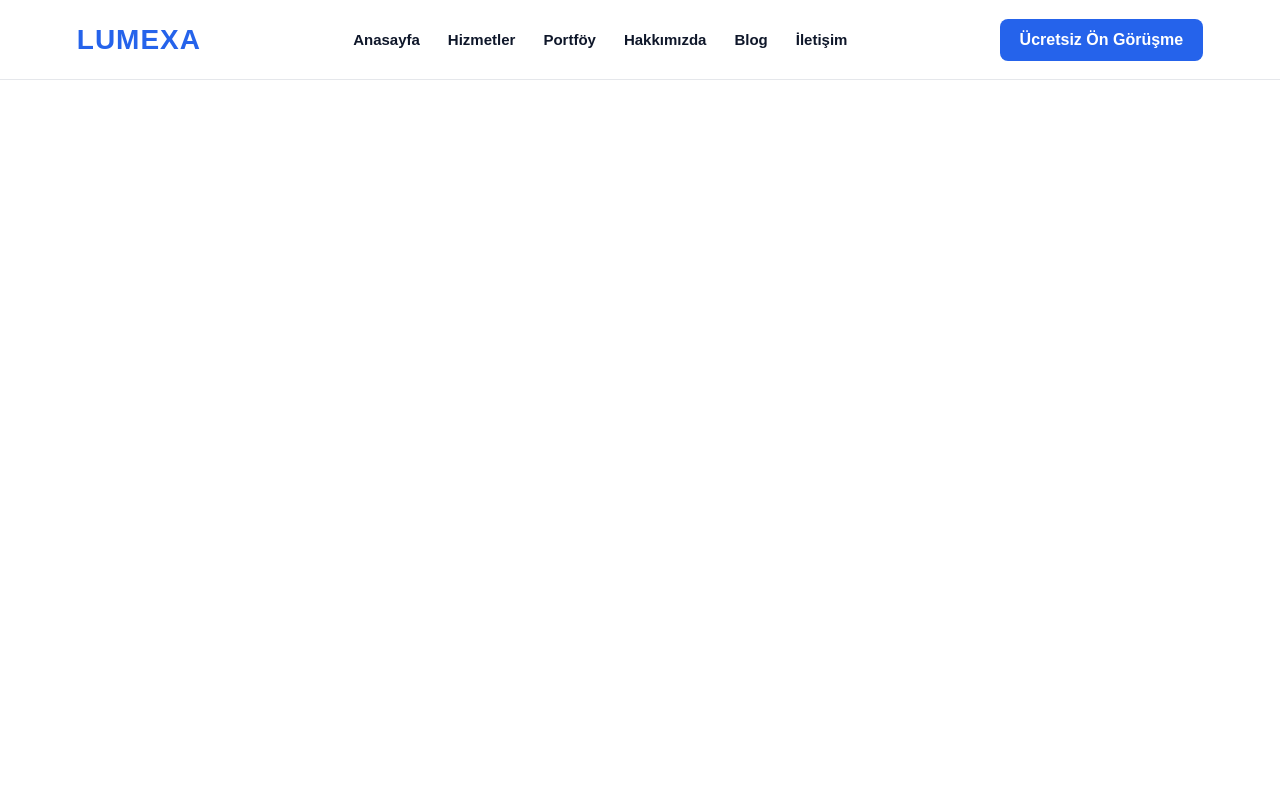
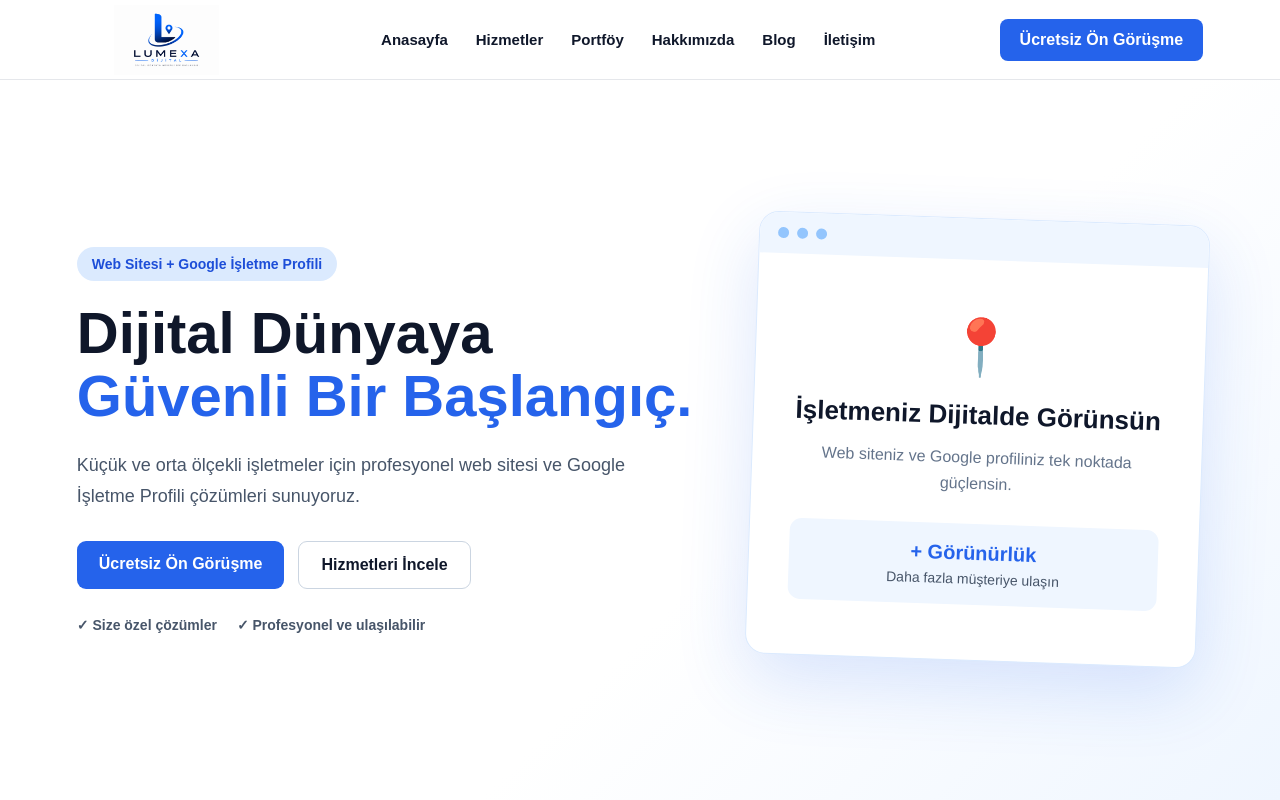
Before and after one commit to lumexa-digital/lumexa-website, a plain HTML site: page index.html in a window 1280 px wide. Drawn offline with Linux system fonts and the light colour scheme.

Commit message:
Lumexa v1 tamamlandı

```diff
--- a/index.html
+++ b/index.html
@@ -12,8 +12,9 @@
 <body>
 
 <header class="navbar">
-    <div class="logo">LUMEXA</div>
-
+    <a href="#anasayfa" class="logo">
+    <img src="./assets/lumexa-logo.png" alt="Lumexa Digital">
+</a>
     <nav class="menu">
         <a href="#">Anasayfa</a>
         <a href="#">Hizmetler</a>
@@ -25,7 +26,54 @@
 
     <a href="#" class="meeting-button">Ücretsiz Ön Görüşme</a>
 </header>
+<main>
+    <section class="hero">
+        <div class="hero-content">
+            <span class="hero-label">Web Sitesi + Google İşletme Profili</span>
 
+            <h1>
+                Dijital Dünyaya
+                <span>Güvenli Bir Başlangıç.</span>
+            </h1>
+
+            <p>
+                Küçük ve orta ölçekli işletmeler için profesyonel web sitesi
+                ve Google İşletme Profili çözümleri sunuyoruz.
+            </p>
+
+            <div class="hero-buttons">
+                <a href="#" class="primary-button">Ücretsiz Ön Görüşme</a>
+                <a href="#" class="secondary-button">Hizmetleri İncele</a>
+            </div>
+
+            <div class="hero-features">
+                <span>✓ Size özel çözümler</span>
+                <span>✓ Profesyonel ve ulaşılabilir</span>
+            </div>
+        </div>
+
+        <div class="hero-visual">
+            <div class="browser-card">
+                <div class="browser-top">
+                    <span></span>
+                    <span></span>
+                    <span></span>
+                </div>
+
+                <div class="browser-content">
+                    <div class="map-icon">📍</div>
+                    <h3>İşletmeniz Dijitalde Görünsün</h3>
+                    <p>Web siteniz ve Google profiliniz tek noktada güçlensin.</p>
+
+                    <div class="stat-card">
+                        <strong>+ Görünürlük</strong>
+                        <span>Daha fazla müşteriye ulaşın</span>
+                    </div>
+                </div>
+            </div>
+        </div>
+    </section>
+</main>
 <script src="script.js"></script>
 
 </body>
--- a/style.css
+++ b/style.css
@@ -56,3 +56,183 @@ body {
 .meeting-button:hover {
     background-color: #1d4ed8;
 }
+.hero {
+    min-height: calc(100vh - 80px);
+    padding: 70px 6%;
+    display: flex;
+    align-items: center;
+    justify-content: space-between;
+    gap: 60px;
+    background: linear-gradient(135deg, #ffffff 60%, #eff6ff 100%);
+}
+
+.hero-content {
+    max-width: 620px;
+}
+
+.hero-label {
+    display: inline-block;
+    margin-bottom: 20px;
+    padding: 9px 15px;
+    background-color: #dbeafe;
+    color: #1d4ed8;
+    border-radius: 999px;
+    font-size: 14px;
+    font-weight: 700;
+}
+
+.hero h1 {
+    margin-bottom: 22px;
+    font-size: 58px;
+    line-height: 1.1;
+    color: #0f172a;
+}
+
+.hero h1 span {
+    display: block;
+    color: #2563eb;
+}
+
+.hero-content > p {
+    max-width: 560px;
+    margin-bottom: 30px;
+    color: #475569;
+    font-size: 18px;
+    line-height: 1.7;
+}
+
+.hero-buttons {
+    display: flex;
+    gap: 14px;
+    margin-bottom: 28px;
+}
+
+.primary-button,
+.secondary-button {
+    display: inline-block;
+    padding: 14px 22px;
+    border-radius: 9px;
+    text-decoration: none;
+    font-weight: 700;
+}
+
+.primary-button {
+    background-color: #2563eb;
+    color: #ffffff;
+}
+
+.primary-button:hover {
+    background-color: #1d4ed8;
+}
+
+.secondary-button {
+    border: 1px solid #cbd5e1;
+    color: #0f172a;
+    background-color: #ffffff;
+}
+
+.secondary-button:hover {
+    border-color: #2563eb;
+    color: #2563eb;
+}
+
+.hero-features {
+    display: flex;
+    flex-wrap: wrap;
+    gap: 20px;
+    color: #475569;
+    font-size: 14px;
+    font-weight: 600;
+}
+
+.hero-visual {
+    flex: 1;
+    display: flex;
+    justify-content: center;
+}
+
+.browser-card {
+    width: 100%;
+    max-width: 480px;
+    border: 1px solid #dbeafe;
+    border-radius: 20px;
+    background-color: #ffffff;
+    box-shadow: 0 25px 70px rgba(37, 99, 235, 0.16);
+    overflow: hidden;
+    transform: rotate(2deg);
+}
+
+.browser-top {
+    display: flex;
+    gap: 8px;
+    padding: 15px 18px;
+    background-color: #eff6ff;
+}
+
+.browser-top span {
+    width: 11px;
+    height: 11px;
+    border-radius: 50%;
+    background-color: #93c5fd;
+}
+
+.browser-content {
+    padding: 55px 40px;
+    text-align: center;
+}
+
+.map-icon {
+    margin-bottom: 20px;
+    font-size: 55px;
+}
+
+.browser-content h3 {
+    margin-bottom: 14px;
+    color: #0f172a;
+    font-size: 26px;
+}
+
+.browser-content p {
+    margin-bottom: 28px;
+    color: #64748b;
+    line-height: 1.6;
+}
+
+.stat-card {
+    padding: 18px;
+    border-radius: 12px;
+    background-color: #eff6ff;
+}
+
+.stat-card strong,
+.stat-card span {
+    display: block;
+}
+
+.stat-card strong {
+    margin-bottom: 6px;
+    color: #2563eb;
+    font-size: 20px;
+}
+
+.stat-card span {
+    color: #475569;
+    font-size: 14px;
+}
+.logo img{
+    width:190px;
+    height:auto;
+    display:block;
+}
+.logo {
+    display: flex;
+    align-items: center;
+    text-decoration: none;
+}
+
+.logo img {
+    width: 180px;
+    height: 70px;
+    object-fit: contain;
+    display: block;
+}
```
Also changed, not shown: assets/lumexa-logo.png (added).
